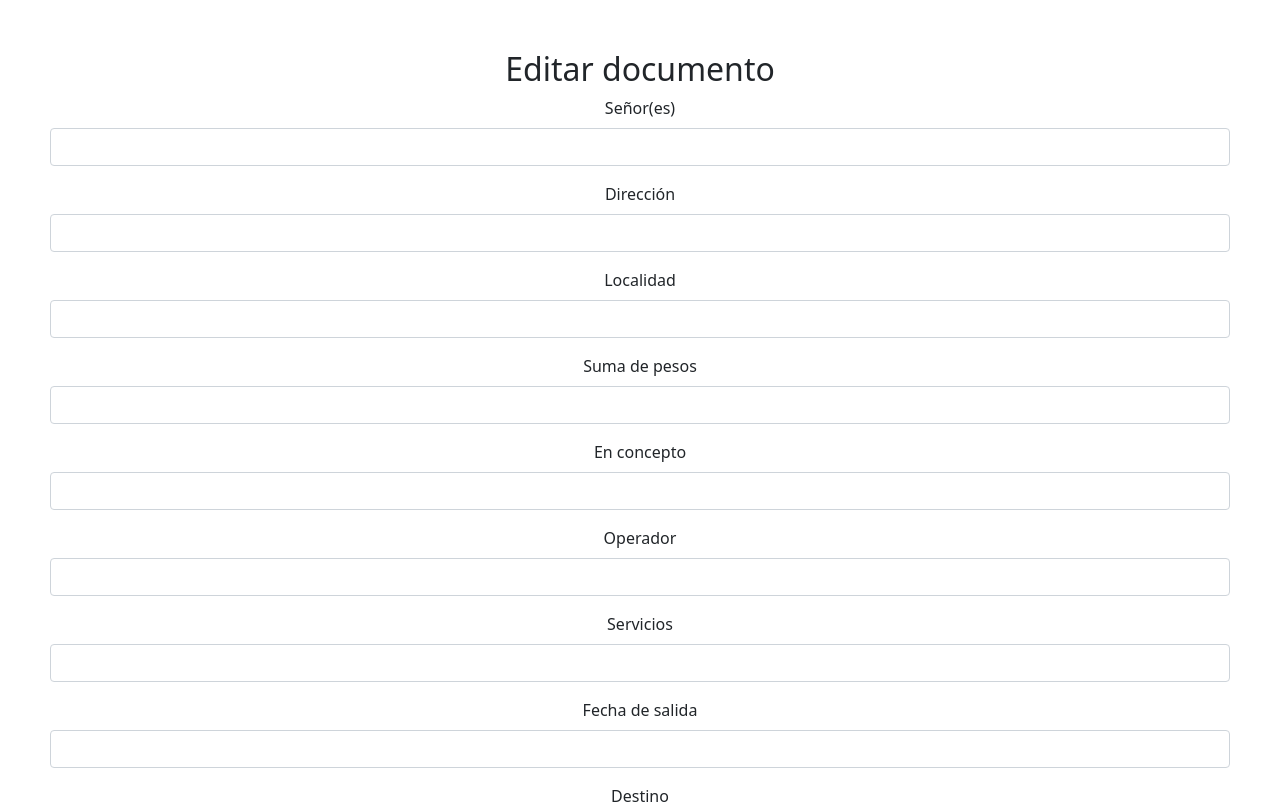
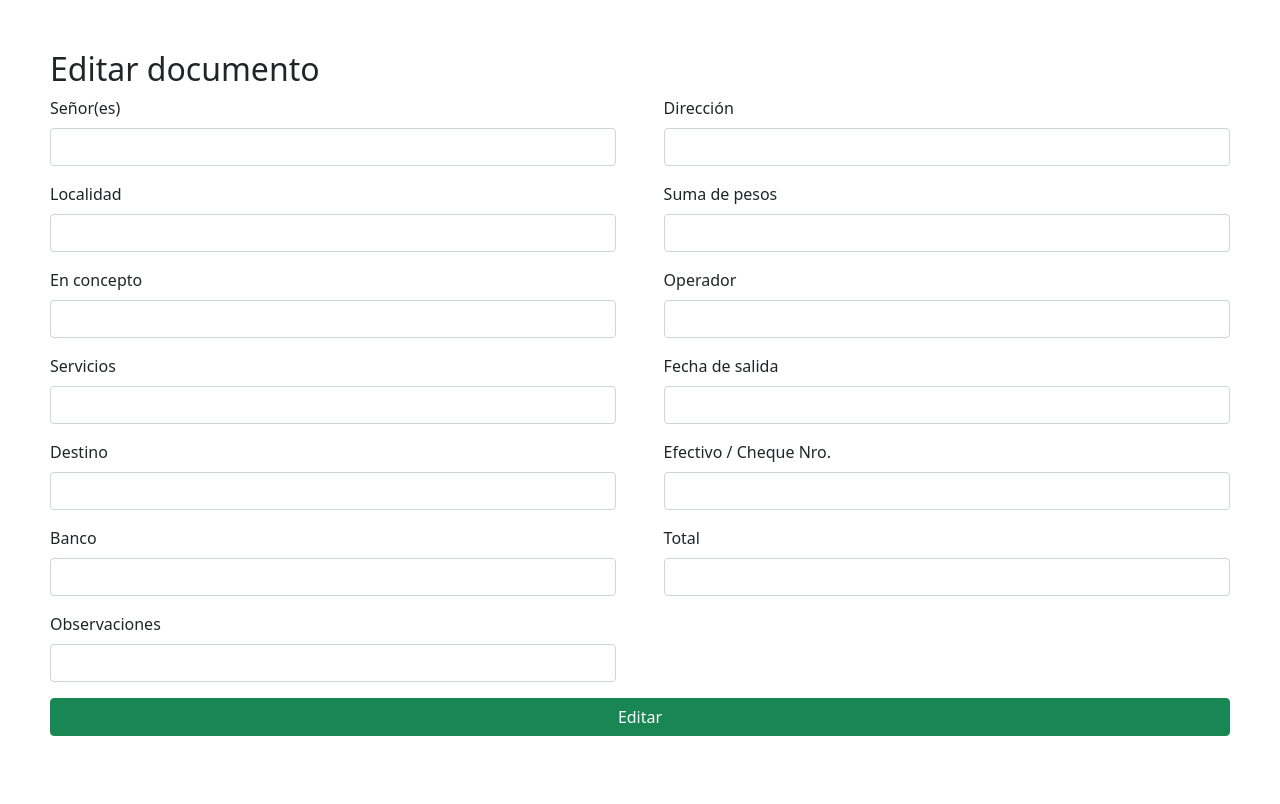
Before and after one commit to Fefe-e/crudsimple-laravel-react, a React (Create React App) app in the folder frontend/: page /edit/1 in a window 1280 px wide. Shown: the top 804 px of the page. Built offline with nearby package versions, Linux system fonts and the light colour scheme; no server answers.

Commit message:
Fixs estilos

```diff
--- a/frontend/src/App.css
+++ b/frontend/src/App.css
@@ -1,5 +1,5 @@
 .App {
-  text-align: center;
+  text-align: left;
 }
 
 .App-logo {
@@ -36,3 +36,90 @@
     transform: rotate(360deg);
   }
 }
+
+body {
+  padding: 50px;
+}
+
+* {
+  box-sizing: border-box;
+}
+
+.receipt-main {
+  display: inline-block;
+  width: 100%;
+  padding: 15px;
+  font-size: 12px;
+  border: 1px solid #000;
+}
+
+.receipt-title {
+  text-align: center;
+  text-transform: uppercase;
+  font-size: 20px;
+  font-weight: 600;
+  margin: 0;
+}
+
+.receipt-label {
+  font-weight: 600;
+}
+
+.text-large {
+  font-size: 16px;
+}
+
+.receipt-section {
+  margin-top: 10px;
+}
+
+.receipt-footer {
+  text-align: center;
+  background: #ff0000;
+}
+
+.receipt-signature {
+  height: 80px;
+  margin: 50px 0;
+  padding: 0 50px;
+  background: #fff;
+
+  .receipt-line {
+    margin-bottom: 10px;
+    border-bottom: 1px solid #000;
+  }
+
+  p {
+    text-align: center;
+    margin: 0;
+  }
+}
+
+.invoice-logo {
+  display: flex;
+  justify-content: center;
+  align-items: center;
+  margin-bottom: 20px;
+}
+
+.square {
+  width: 120px;
+  height: 120px;
+  border: 2px solid #000;
+}
+
+form {
+  display: flex;
+  flex-direction: row;
+  flex-wrap: wrap;
+  justify-content: space-between;
+}
+
+form > div {
+  width: 48%;
+  margin-bottom: 10px;
+}
+
+form > button {
+  width: 100%;
+}
--- a/frontend/src/components/Invoice.css
+++ /dev/null
@@ -1,70 +0,0 @@
-body {
-  padding: 50px;
-}
-
-* {
-  box-sizing: border-box;
-}
-
-.receipt-main {
-  display: inline-block;
-  width: 100%;
-  padding: 15px;
-  font-size: 12px;
-  border: 1px solid #000;
-}
-
-.receipt-title {
-  text-align: center;
-  text-transform: uppercase;
-  font-size: 20px;
-  font-weight: 600;
-  margin: 0;
-}
-
-.receipt-label {
-  font-weight: 600;
-}
-
-.text-large {
-  font-size: 16px;
-}
-
-.receipt-section {
-  margin-top: 10px;
-}
-
-.receipt-footer {
-  text-align: center;
-  background: #ff0000;
-}
-
-.receipt-signature {
-  height: 80px;
-  margin: 50px 0;
-  padding: 0 50px;
-  background: #fff;
-
-  .receipt-line {
-    margin-bottom: 10px;
-    border-bottom: 1px solid #000;
-  }
-
-  p {
-    text-align: center;
-    margin: 0;
-  }
-}
-
-.invoice-logo {
-  display: flex;
-  justify-content: center;
-  align-items: center;
-  margin-bottom: 20px;
-}
-
-.square {
-  width: 120px;
-  height: 120px;
-  border: 2px solid #000;
-}
--- a/frontend/src/components/ShowDocument.js
+++ b/frontend/src/components/ShowDocument.js
@@ -2,7 +2,6 @@ import React, { useEffect, useState } from "react";
 import axios from "axios";
 import { useParams } from "react-router-dom";
 
-import "./Invoice.css";
 import logo from "../x.png";
 
 const endpoint = "http://127.0.0.1:8000/api/v1";
--- a/frontend/src/components/ShowDocuments.js
+++ b/frontend/src/components/ShowDocuments.js
@@ -25,14 +25,15 @@ const ShowDocuments = () => {
         <Link
           to="/create"
           className="btn btn-success btn-lg mt-2 mb-2 text-white"
+          style={{ width: "40%" }}
         >
-          Create
+          + Nuevo documento
         </Link>
       </div>
       <table className="table table-striped">
         <thead className="bg-primary text-white">
           <tr>
-            <th>#Nro.</th>
+            <th>#Nro. documento</th>
             <th>Señor/es</th>
             <th>Dirección</th>
             <th>Localidad</th>
@@ -49,16 +50,16 @@ const ShowDocuments = () => {
 
               <td>
                 <Link to={`/view/${document.id}`} className="btn btn-success">
-                  ver
+                  Ver
                 </Link>{" "}
-                <Link to={`/edit/${document.id}`} className="btn btn-info">
-                  Edit
+                <Link to={`/edit/${document.id}`} className="btn btn-primary">
+                  Editar
                 </Link>{" "}
                 <button
                   onClick={() => deleteDocument(document.id)}
                   className="btn btn-danger"
                 >
-                  Delete
+                  Eliminar
                 </button>
               </td>
             </tr>
```
